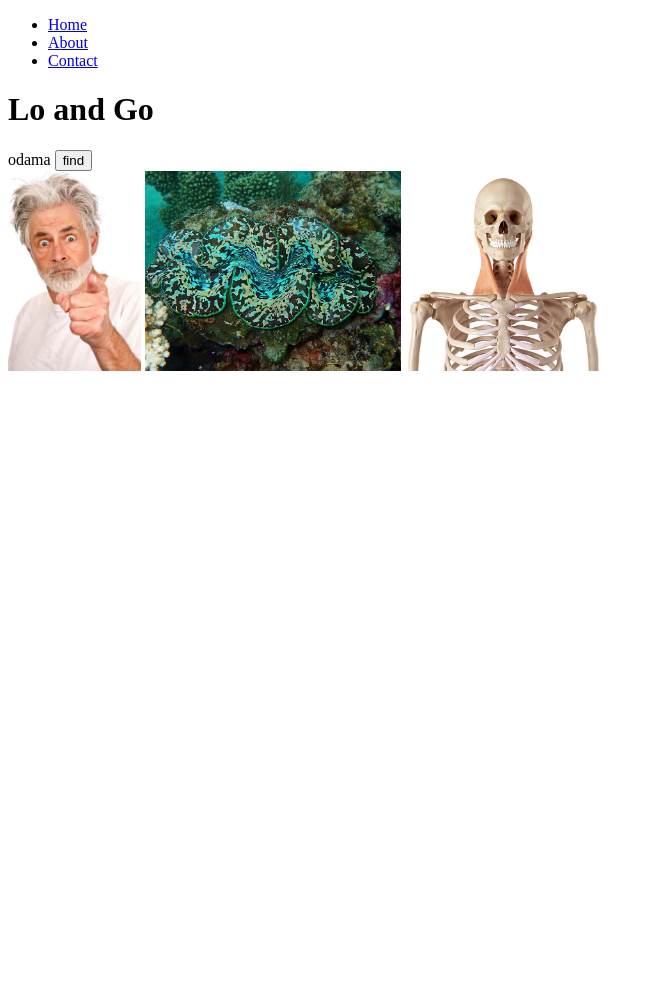
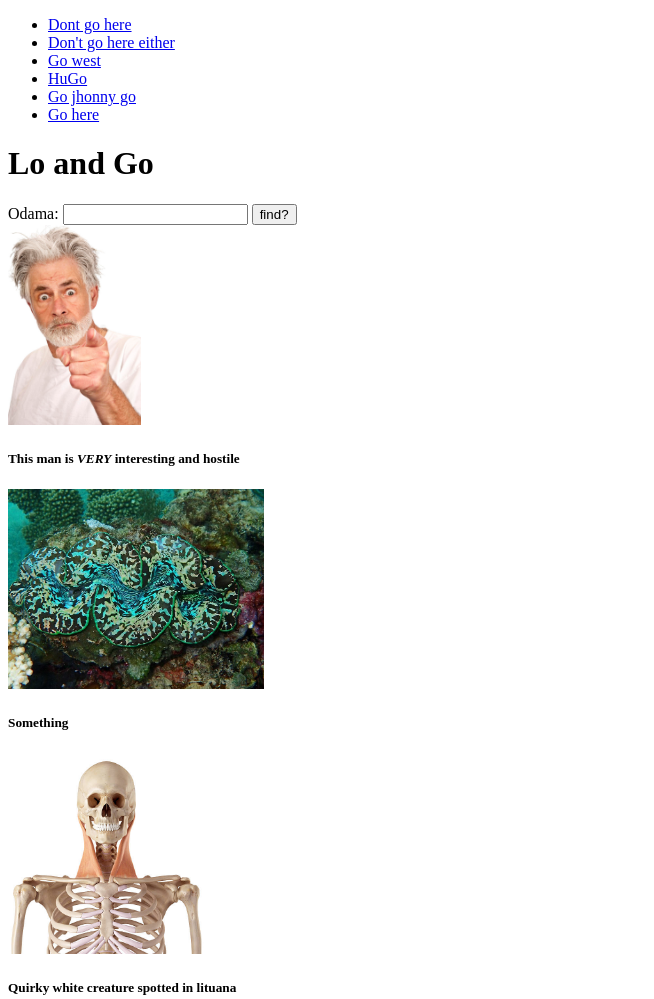
Before and after one commit to SebastianMosqueraCaicedo/sebastian-mosquera-semana-1, a plain HTML site: page index.html in a window 1280 px wide. Shown: the whole page, without its empty margins (0-654 px from the left). Before the commit the page ends 800 px from the top, so only its background shows below. Drawn offline with Linux system fonts and the light colour scheme.

Commit message:
Adds an actual search bar

```diff
--- a/index.html
+++ b/index.html
@@ -1,3 +1,4 @@
+<!DOCTYPE html>
 <!DOCTYPE html>
 <html>
  <head>
@@ -10,29 +11,44 @@
 	 <header>
 		 <nav class="menu">
 			<ul>
-				<li><a href="#">Home</a></li>
-				<li><a href="#">About</a></li>
-				<li><a href="#">Contact</a></li>
+				<li><a href="#">Dont go here</a></li>
+				<li><a href="#">Don't go here either</a></li>
+				<li><a href="#">Go west</a></li>
+				<li><a href="#">HuGo</a></li>
+				<li><a href="#">Go jhonny go</a></li>
+				<li><a href="#">Go here</a></li>
 			</ul>
 		 </nav>
 
 		 <div>
 			 <h1> Lo and Go </h1>
 			 <form method="get">
-				 <label>odama</label>
-				 <button>find</button>
+				 <label>Odama:
+					 <input>
+				 </label>
+				 <button>find?</button>
 			 </form>
 		 </div>
+	 </header>
+		 <article>
+
 		  <img src="image/old.png"
 		        alt="granpa clock"
 			height=200>
+		  <h5> This man is <i>VERY</i> interesting and hostile </h5>
+		 </article>
+		 <article>
 		  <img src="image/clam.png"
 		        alt="granpa clock"
 			height=200>
+		  <h5> Something </h5>
+		 </article>
+		 <article>
 		  <img src="image/skelly.png"
 		        alt="granpa clock"
 			height=200>
-	 </header>
+		  <h5> Quirky white creature spotted in lituana </h5>
+		 </article>
 
  </body>
 </html>
```
